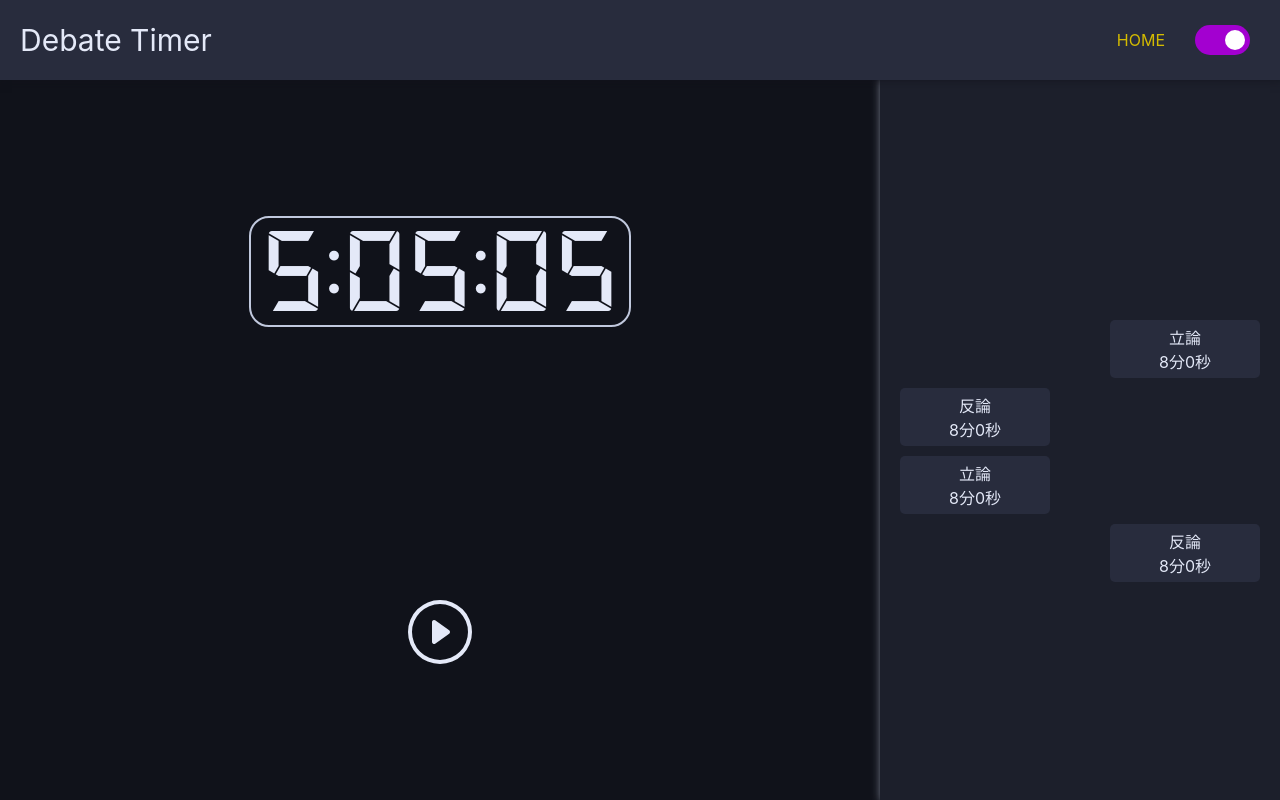
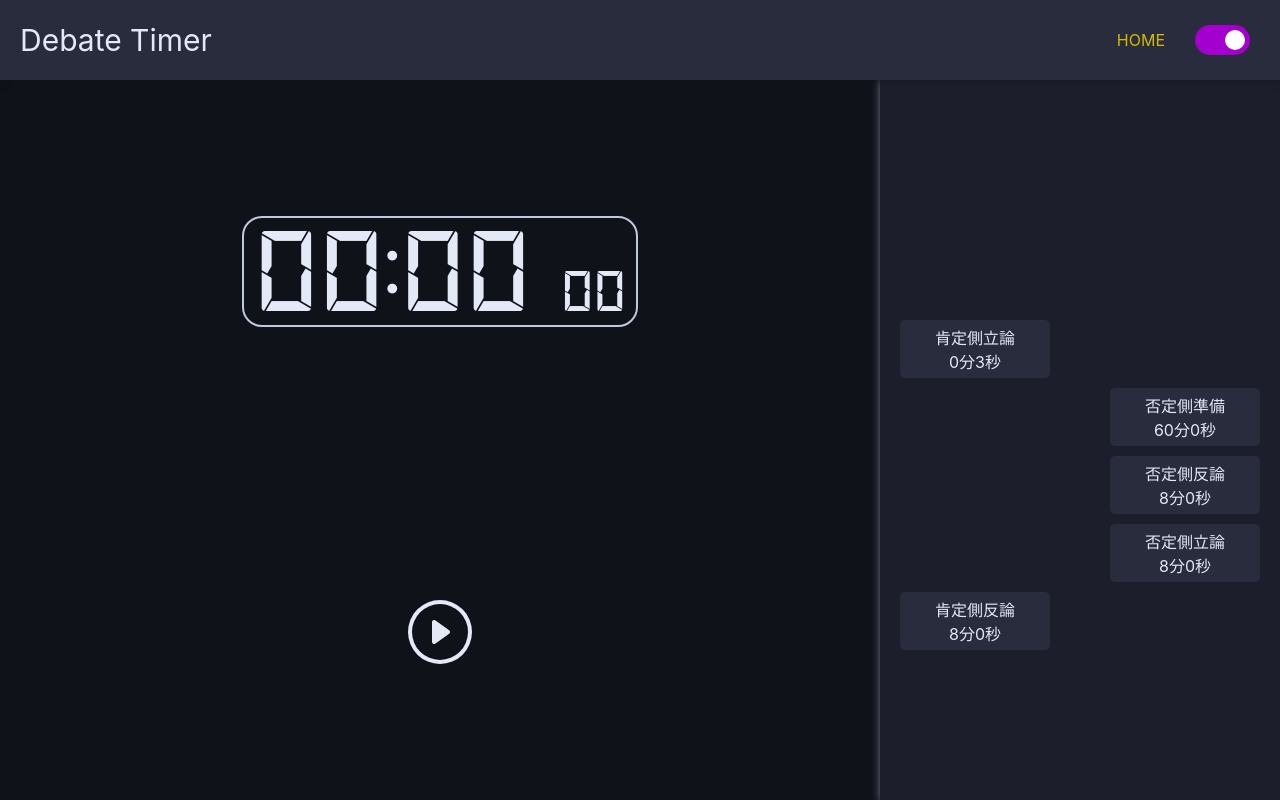
Before and after one commit to probmkr-projects/debate-timer, a Next.js app: page /timer in a window 1280 px wide. Built offline with nearby package versions, Linux system fonts and the light colour scheme.

Commit message:
part.ts と timer.tsx

```diff
--- a/src/lib/header.tsx
+++ b/src/lib/header.tsx
@@ -14,7 +14,7 @@ const Header: React.FC<Record<string, never>> = () => {
           <ul>
             {headerContents.map((value, idx) => {
               return (
-                <li key={idx}>
+                <li key={idx} className="clearfix">
                   <Link href={value.url}>{value.name}</Link>
                 </li>
               );
--- a/src/lib/part.ts
+++ b/src/lib/part.ts
@@ -1,14 +1,31 @@
-type PartType = "construction" | "opposition" | "refutation" | "final argument";
+type PartType =
+  | "construction"
+  | "question"
+  | "opposition"
+  | "refutation"
+  | "final argument"
+  | "rest"
+  | "prepare";
+type SideType = "affirmative" | "negative" | "both";
 
 export interface Part {
-  side: "self" | "opponent";
+  side: SideType;
   type: PartType;
   duration: number;
 }
 
 export const TypeJapanese: { [key in PartType]: string } = {
   construction: "立論",
+  question: "質疑",
   opposition: "反論",
   refutation: "反駁",
   "final argument": "最終弁論",
+  rest: "休憩",
+  prepare: "準備",
 };
+
+export const SideJapanese: { [key in SideType]: string } = {
+  affirmative: "肯定",
+  negative: "否定",
+  both: "両方",
+};
--- a/src/pages/timer.tsx
+++ b/src/pages/timer.tsx
@@ -1,64 +1,114 @@
-import React from "react";
-import styles from "../styles/App.module.scss";
+import React, { useEffect, useState } from "react";
+import styles from "../styles/Timer.module.scss";
 import { PlayIcon, PauseIcon } from "../lib/svgs";
-import { Part, TypeJapanese } from "../lib/part";
+import { Part, SideJapanese, TypeJapanese } from "../lib/part";
 import Layout from "@/lib/layout";
 
+class TimerControl {
+  flow: Part[];
+  currentIdx: number;
+  isRunning: boolean;
+  beginTime: number;
+  currentDuration?: number;
+  remainMSec: number;
+  setRemain: React.Dispatch<React.SetStateAction<number>>;
+
+  constructor(
+    flow: Part[],
+    setRemain: React.Dispatch<React.SetStateAction<number>>
+  ) {
+    this.flow = flow;
+    this.currentIdx = 0;
+    this.beginTime = 0;
+    this.isRunning = false;
+    this.currentDuration = this.flow[this.currentIdx].duration * 60 * 1000;
+    this.remainMSec = this.currentDuration;
+    this.setRemain = setRemain;
+  }
+
+  handleStartStop = (event: React.MouseEvent<HTMLDivElement, MouseEvent>) => {
+    this.isRunning = !this.isRunning;
+    if (this.isRunning) {
+      if (this.remainMSec <= 0) {
+        if (++this.currentIdx > this.flow.length) {
+          ("nothing");
+        }
+        this.remainMSec = this.flow[this.currentIdx].duration * 60 * 1000;
+      }
+
+      this.beginTime = new Date().getTime();
+      setTimeout(this.runTimer.bind(this), 10);
+    }
+  };
+
+  getRemain() {
+    return this.remainMSec - (new Date().getTime() - this.beginTime);
+  }
+
+  runTimer() {
+    const remain = this.getRemain.bind(this)();
+    this.setRemain(remain >= 0 ? remain : 0);
+    if (this.isRunning) {
+      setTimeout(this.runTimer.bind(this), 10);
+    } else {
+      this.remainMSec = this.getRemain();
+    }
+  }
+}
+
 const App: React.FC<Record<string, never>> = () => {
-  const flow: Part[] = [
+  // const flow: Part[] =
+  const [flow, setFlow] = useState([
     {
-      side: "self",
+      side: "affirmative",
+      type: "construction",
+      duration: 0.05,
+    },
+    {
+      side: "negative",
+      type: "prepare",
+      duration: 60,
+    },
+    {
+      side: "negative",
+      type: "opposition",
+      duration: 8,
+    },
+    {
+      side: "negative",
       type: "construction",
       duration: 8,
     },
     {
-      side: "opponent",
+      side: "affirmative",
       type: "opposition",
       duration: 8,
     },
-    {
-      side: "opponent",
-      type: "construction",
-      duration: 8,
-    },
-    {
-      side: "self",
-      type: "opposition",
-      duration: 8,
-    },
-  ];
+  ] as Part[]);
+  const [remain, setRemain] = useState(0);
+  const [timerController] = useState(new TimerControl(flow, setRemain));
   return (
     <Layout noSidePadding>
       <div className={styles.App}>
         <div className={styles.timer}>
           <div className={styles.time}>
-            <div
-              className={styles.timeWrap}
-              onClick={(
-                event: React.MouseEvent<HTMLDivElement, MouseEvent>
-              ) => {
-                const range = document.createRange();
-                range.selectNode(event.currentTarget);
-                window.getSelection()?.addRange(range);
-              }}
-            >
+            <div className={styles.timeWrap}>
               <span id="min" className={`${styles.timeNum} ${styles.min}`}>
-                5
+                {`0${Math.floor(remain / 60 / 1000).toString()}`.slice(-2)}
               </span>
               <span className={styles.sep}>:</span>
               <span id="sec" className={`${styles.timeNum} ${styles.sec}`}>
-                05
+                {`0${(Math.floor(remain / 1000) % 60).toString()}`.slice(-2)}
               </span>
-              <span className={styles.sep}>:</span>
               <span id="msec" className={`${styles.timeNum} ${styles.msec}`}>
-                05
+                {`000${(remain % 1000).toString()}`.slice(-2)}
               </span>
             </div>
           </div>
           <div className={styles.buttons}>
             <div
               className="start-pause"
-              onClick={() => {
+              onClick={(event) => {
                 const play = document.querySelector(
                   `.start-pause .bi-play-circle`
                 );
@@ -67,6 +117,7 @@ const App: React.FC<Record<string, never>> = () => {
                 );
                 play?.classList.toggle(styles.hide);
                 pause?.classList.toggle(styles.hide);
+                timerController.handleStartStop(event);
               }}
             >
               <PlayIcon />
@@ -79,16 +130,18 @@ const App: React.FC<Record<string, never>> = () => {
           <div className={styles.flow}>
             <ul>
               {flow.map((part: Part, idx: number) => {
-                const date = new Date(part.duration * 1000 * 60);
+                const second = part.duration * 60;
                 return (
                   <li key={idx} className={styles[part.side]}>
                     <div className={styles.wrapper}>
                       <div className={styles.title}>
-                        {TypeJapanese[part.type]}
+                        {`${SideJapanese[part.side]}側${
+                          TypeJapanese[part.type]
+                        }`}
                       </div>
-                      <div
-                        className={styles.duration}
-                      >{`${date.getMinutes()}分${date.getSeconds()}秒`}</div>
+                      <div className={styles.duration}>{`${Math.floor(
+                        second / 60
+                      )}分${second % 60}秒`}</div>
                     </div>
                   </li>
                 );
--- a/src/styles/App.module.scss
+++ b/src/styles/Timer.module.scss
@@ -24,6 +24,11 @@
 
         span {
           display: inline-block;
+        }
+
+        .msec {
+          margin-left: 30px;
+          font-size: 0.5em;
         }
       }
     }
@@ -73,10 +78,12 @@
         width: 100%;
 
         li {
-          margin: 5px 20px;
-          clear: both;
+          margin: 5px 0;
+          width: 100%;
+          display: inline-flex;
 
           .wrapper {
+            margin: 0 20px;
             width: 150px;
             display: flex;
             padding: 5px;
@@ -89,12 +96,17 @@
           }
         }
 
-        li.self {
-          float: right;
+        li.affirmative {
+          justify-content: flex-start;
         }
 
-        li.opponent {
-          float: left;
+        li.negative {
+          justify-content: flex-end;
+        }
+
+        li.both > .wrapper {
+          width: 100%;
+          flex: 1;
         }
       }
     }
--- a/src/styles/globals.scss
+++ b/src/styles/globals.scss
@@ -497,6 +497,14 @@ svg {
   text-align: right;
 }
 
+.hide {
+  display: none;
+}
+
+.invisible {
+  visibility: hidden;
+}
+
 // # scroll bar
 
 // # device width
```
